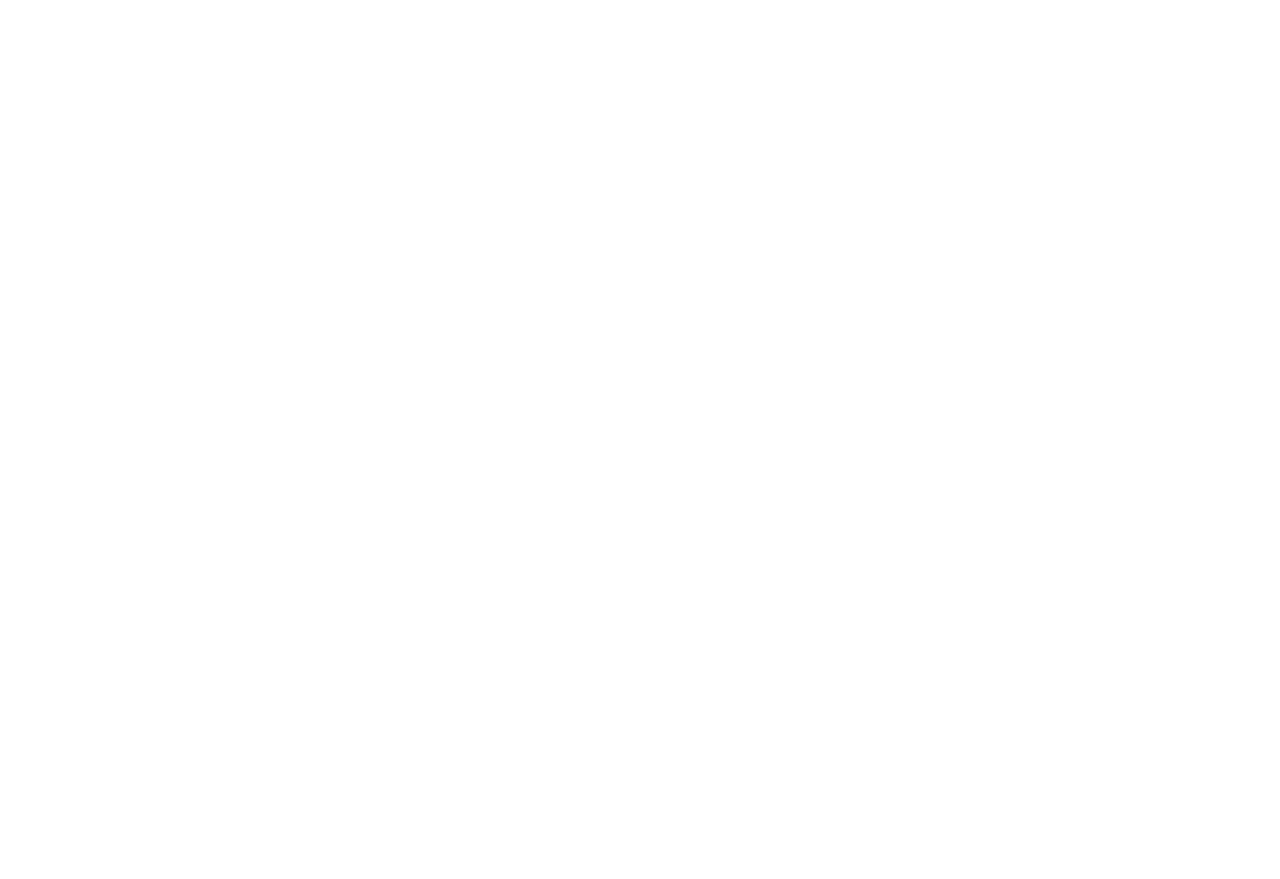
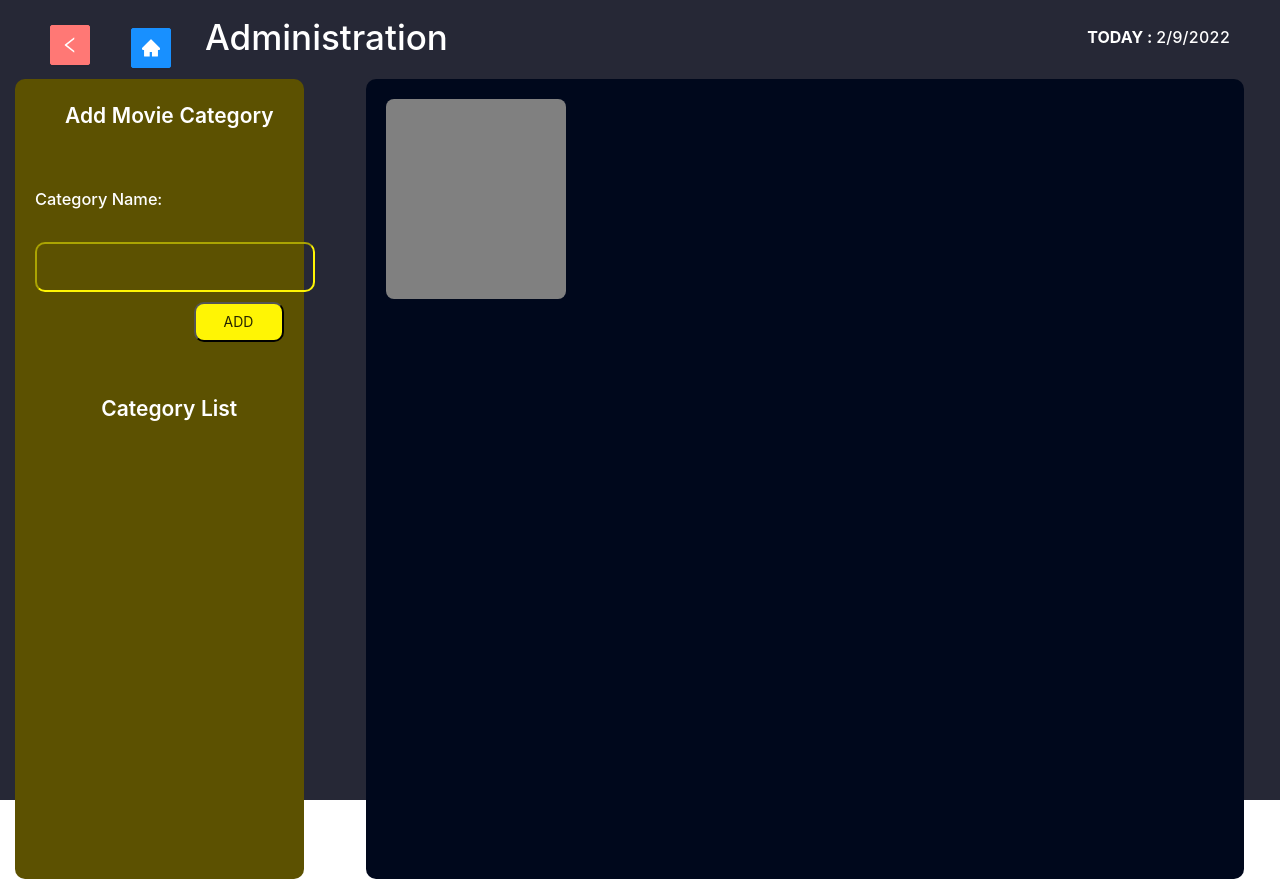
Before and after one commit to Movie-Mania-FastTrack/movie-mania, a React (Create React App) app: page /manage_movie_home in a window 1280 px wide. Before the commit this address had no page. Before the commit the page ends 800 px from the top, so only its background shows below. Built offline with nearby package versions, Linux system fonts and the light colour scheme.

Commit message:
Manage Movies Page

```diff
--- a/src/App.js
+++ b/src/App.js
@@ -7,6 +7,7 @@
 import MovieCastHome  from "./screens/MovieCastHome";
 import BuyMovieHome  from "./screens/BuyMovieHome";
 import AdminHomePage  from "./screens/AdminHomePage";
+import ManageMoviesHome  from "./screens/ManageMoviesHome";
 import AddNewMovieScreen from "./screens/AddNewMovie/AddNewMovieScreen";
 
 function App() {
@@ -20,6 +21,7 @@
         <Route path="/buy_page" element={<BuyMovieHome/>} />
         <Route path="/admin_home_page" element={<AdminHomePage/>} />
         <Route path="/add_new_movie" element={<AddNewMovieScreen/>} />
+        <Route path="/manage_movie_home" element={<ManageMoviesHome />} />
       </Routes>
     </Router>
   );
--- /dev/null
+++ b/src/screens/ManageMovies.jsx
@@ -0,0 +1,38 @@
+import React from 'react';
+import {Row,Col} from 'antd';
+
+import MovieCard from './MovieCard';
+
+
+function ManageMovies()
+{
+    return(
+        <div style={{height:'100%', width:'100%', position: 'absolute', backgroundColor:'#040819'}}>
+            <Row>
+                {/* Category Manage */}
+                <Col style={{height:'800px', width:'23%',backgroundColor:'#5C5101',position:'relative', borderRadius:'10px'}}>
+                    <div style={{margin:'20px 0px 0px 20px'}}>
+                        <h2 style={{color:'white', fontWeight:'600', textAlign:'center'}}>Add Movie Category</h2>
+                        <br/><br/>
+                        <h3 style={{color:'white'}}>Category Name: </h3><br/>
+                        <input type='text' style={{height:'50px', width:'280px', borderColor:'#FFF504', borderRadius:'10px', backgroundColor:'transparent'}}/>
+                        <button style={{height:'40px',width:'90px',backgroundColor:'#FFF504', float:'right', borderRadius:'10px', margin:'10px 20px 0px 0px'}}>ADD</button>
+                        <h2 style={{color:'white', fontWeight:'600', textAlign:'center', paddingTop:'100px'}}>Category List</h2>
+                    </div>
+                </Col>
+
+                <Col style={{height:'800px', width:'5%',position:'relative'}}></Col>
+
+                 {/* Movies Manage */}
+                <Col style={{height:'800px', width:'70%',position:'relative',backgroundColor:'#00081C', borderRadius:'10px'}}>
+                    <div style={{margin:'20px 0px 0px 20px'}}>
+                        <MovieCard/>
+                    </div>
+                </Col>
+            </Row>
+        </div>
+    );
+
+}
+
+export default ManageMovies;
--- /dev/null
+++ b/src/screens/ManageMoviesHome.jsx
@@ -0,0 +1,19 @@
+import React from 'react';
+import Screen_Layout from "./common_components/ScreenLayout";
+import ManageMovies from "./ManageMovies";
+
+function ManageMoviesHome()
+{
+    return(
+        <Screen_Layout
+        department={'Administration'}
+        back={'/admin_home_page'}
+        home={'/'}
+        Component={<ManageMovies/>}
+        />
+
+    );
+
+}
+
+export default ManageMoviesHome;
--- /dev/null
+++ b/src/screens/MovieCard.jsx
@@ -0,0 +1,12 @@
+import React from "react";
+
+function MovieCard()
+{
+    return(
+        <>
+        <div style={{height:'200px',width:'180px', borderRadius:'8px', backgroundColor:'grey'}}></div>
+        </>
+    );
+}
+
+export default MovieCard;
```
